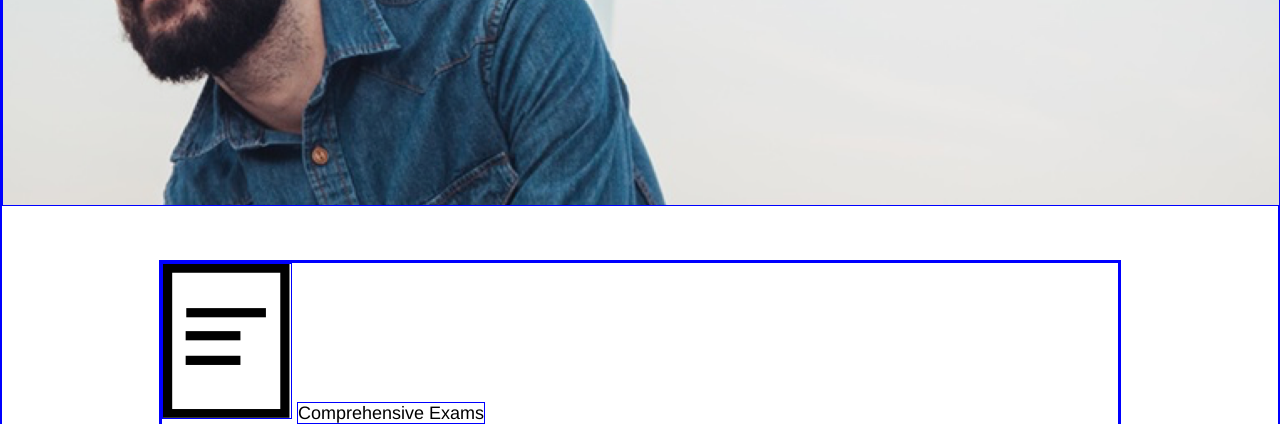
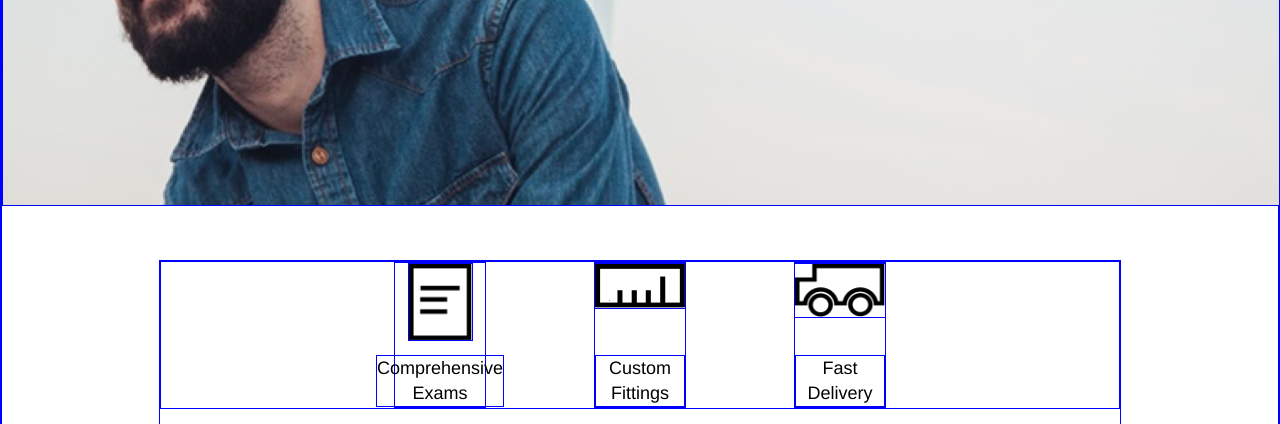
Before and after one commit to morbidlust/tortoise, a plain HTML site: page index.html in a window 1280 px wide. Shown: the part 374-798 px from the top of the page. Drawn offline with Linux system fonts and the light colour scheme.

Commit message:
Complete services.

```diff
--- a/index.html
+++ b/index.html
@@ -28,16 +28,16 @@
       </div>
     </div>
     <div class="main">
-      <div class="services">
-        <div class="service exam">
+      <div class="services flex">
+        <div class="service flex exam">
           <img src="./resources/images/paper-icon.png" alt="Sheet of paper" />
           <span>Comprehensive Exams</span>
         </div>
-        <div class="service fitting">
+        <div class="service flex fitting">
           <img src="./resources/images/ruler-icon.png" alt="Ruler" />
           <span>Custom Fittings</span>
         </div>
-        <div class="service delivery">
+        <div class="service flex delivery">
           <img src="./resources/images/truck-icon.png" alt="Delivery Truck" />
           <span>Fast Delivery</span>
         </div>
--- a/resources/css/style.css
+++ b/resources/css/style.css
@@ -98,6 +98,35 @@ li {
   margin: 3rem auto 5rem auto;
 }
 
+.services {
+  justify-content: center;
+  margin-bottom: 3rem;
+}
+
+.service {
+  flex-direction: column;
+  height: 8rem;
+  width: 5rem;
+  align-items: center;
+  text-align: center;
+  justify-content: space-between;
+}
+
+.fitting {
+  margin: 0 6rem;
+}
+
+.service img {
+  align-self: center;
+}
+
+.exam img {
+  width: 3.5rem;
+}
+
+.fitting img, .delivery img {
+  width: 5rem;
+}
 
 
 /* Finish main body content */
```
